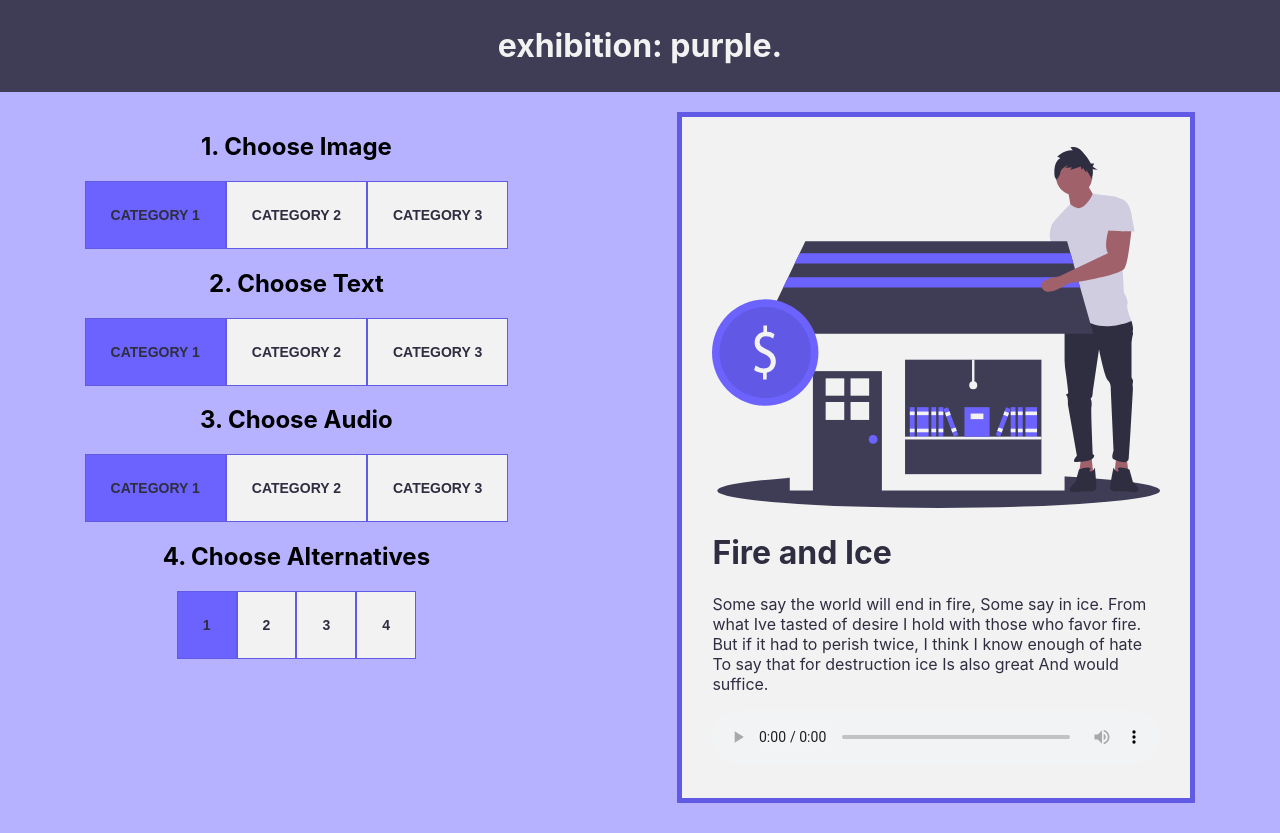
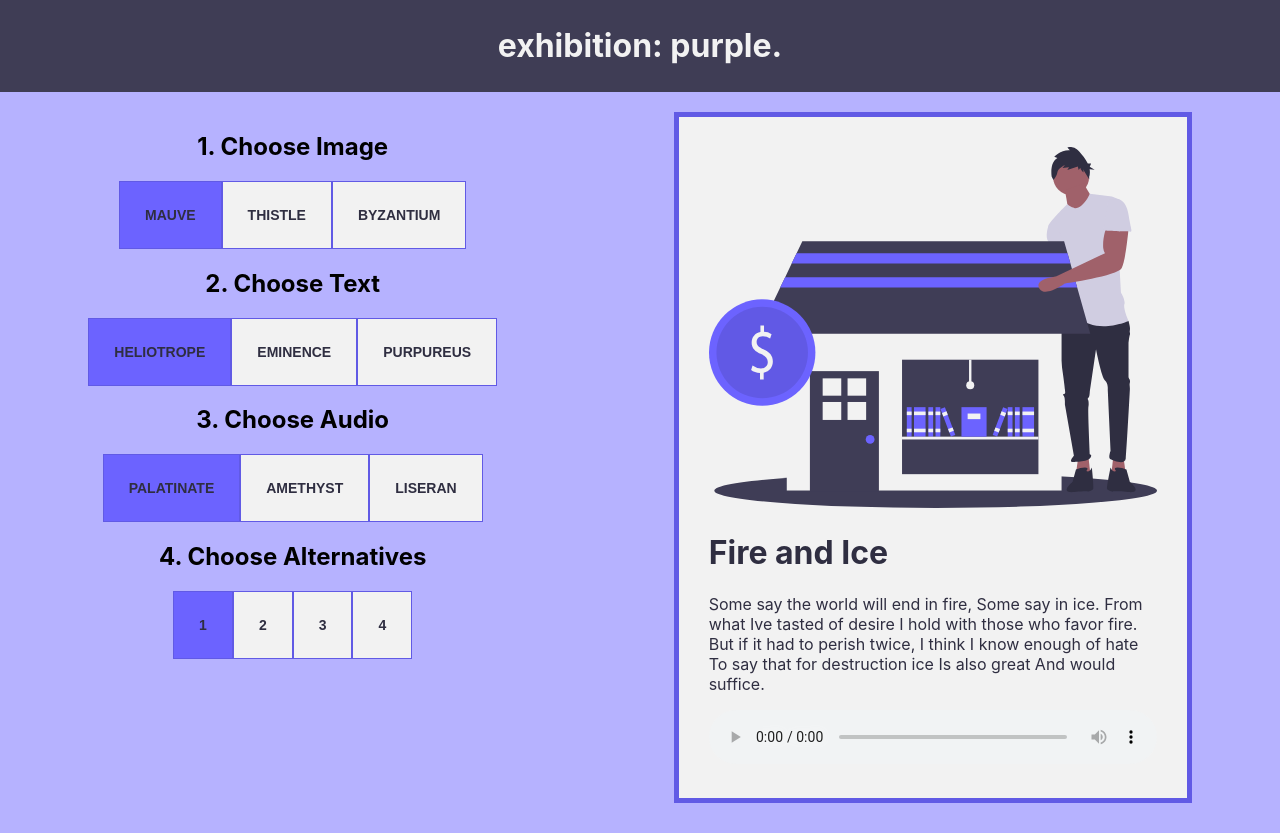
Before and after one commit to rotciw/P2-IT2810-Project-Purple, a React (Create React App) app in the folder exhibition-app/: page / in a window 1280 px wide. Built offline with nearby package versions, Linux system fonts and the light colour scheme.

Commit message:
added comments

```diff
--- a/exhibition-app/src/components/app/App.css
+++ b/exhibition-app/src/components/app/App.css
@@ -24,7 +24,6 @@ html, body {
 .categories{
   margin: 0 auto 20px auto;
   text-align: center;
-
 }
 
 .exhibition{
--- a/exhibition-app/src/components/app/App.js
+++ b/exhibition-app/src/components/app/App.js
@@ -15,10 +15,14 @@ export class App extends Component {
       localValues = [0,0,0,0]
     }
 
+    // Initialize state
     this.state = {
-      categoryValues: [(0,"category 1"), (1,"category 2"), (2,"category 3")],
-      categoryContainerValues: [(0, "Images"),(1, "Text"),(2,"Sound")],
+      initImageCategory: [(0,"Mauve"), (1,"Thistle"), (2,"Byzantium")],
+      initPoemCategory: [(0,"Heliotrope"), (1,"Eminence"), (2,"Purpureus")],
+      initAudioCategory: [(0,"Palatinate"), (1,"Amethyst"), (2,"Liseran")],
       alternativeValues: [(0,"1"), (1,"2"), (2,"3"), (3,"4")],
+
+      // List of integers reflecting which button is pressed for each category
       // [image, text, audio, alternative_nr]
       selectedValuesList: localValues,
     }
@@ -44,7 +48,7 @@ export class App extends Component {
     }
   }
 
-  // Update state with selected button values
+  // Update state and localStorage on button press
   setSelectedValue = (value, buttonGroupId) => {
     let selectedValuesList = this.state.selectedValuesList;
     if (selectedValuesList[buttonGroupId] !== value){
@@ -72,11 +76,11 @@ render(){
           <div className="contentContainer">
             <div className="categories">
               <h2>1. Choose Image</h2>
-              < ButtonContainer id="0" values={this.state.categoryValues} selectedValue={this.setSelectedValue} selected={this.state.selectedValuesList[0]}/>
+              < ButtonContainer id="0" values={this.state.initImageCategory} selectedValue={this.setSelectedValue} selected={this.state.selectedValuesList[0]}/>
               <h2>2. Choose Text</h2>
-              < ButtonContainer id="1" values={this.state.categoryValues} selectedValue={this.setSelectedValue} selected={this.state.selectedValuesList[1]}/>
+              < ButtonContainer id="1" values={this.state.initPoemCategory} selectedValue={this.setSelectedValue} selected={this.state.selectedValuesList[1]}/>
               <h2>3. Choose Audio</h2>
-              < ButtonContainer id="2" values={this.state.categoryValues} selectedValue={this.setSelectedValue} selected={this.state.selectedValuesList[2]}/>
+              < ButtonContainer id="2" values={this.state.initAudioCategory} selectedValue={this.setSelectedValue} selected={this.state.selectedValuesList[2]}/>
               <h2>4. Choose Alternatives</h2>
               < ButtonContainer id="3" values={this.state.alternativeValues} selectedValue={this.setSelectedValue} selected={this.state.selectedValuesList[3]}/>
             </div>
```
